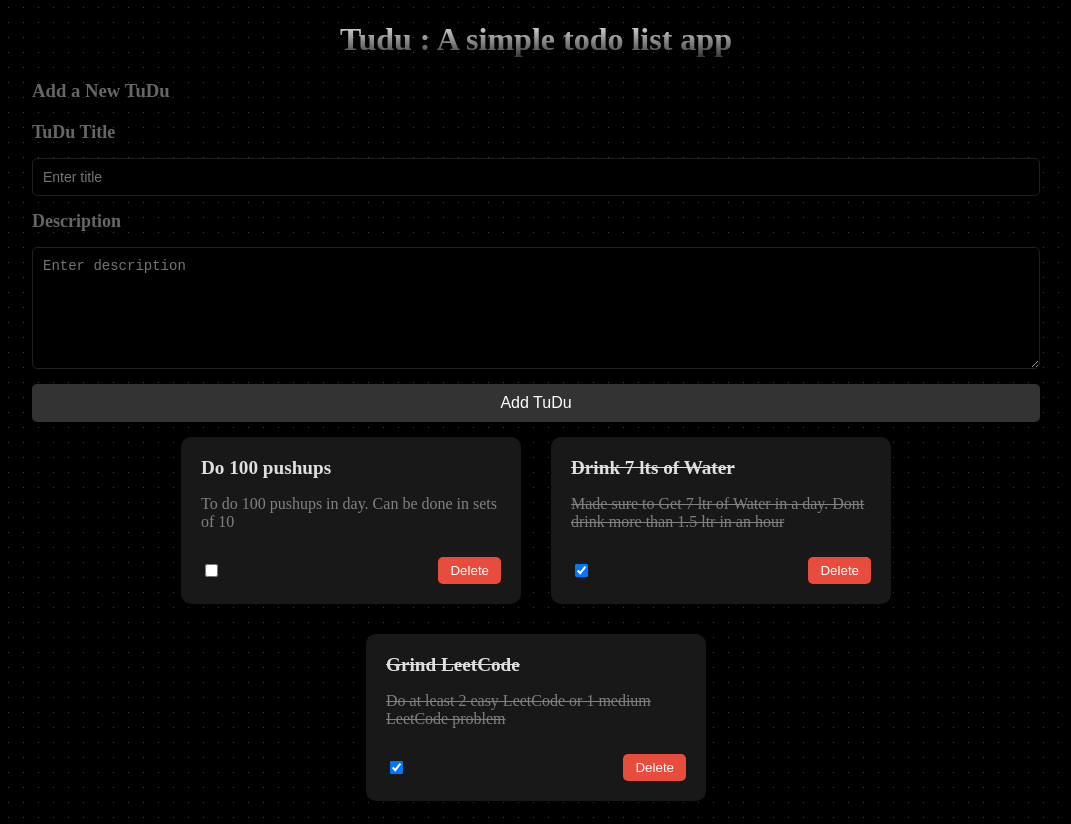
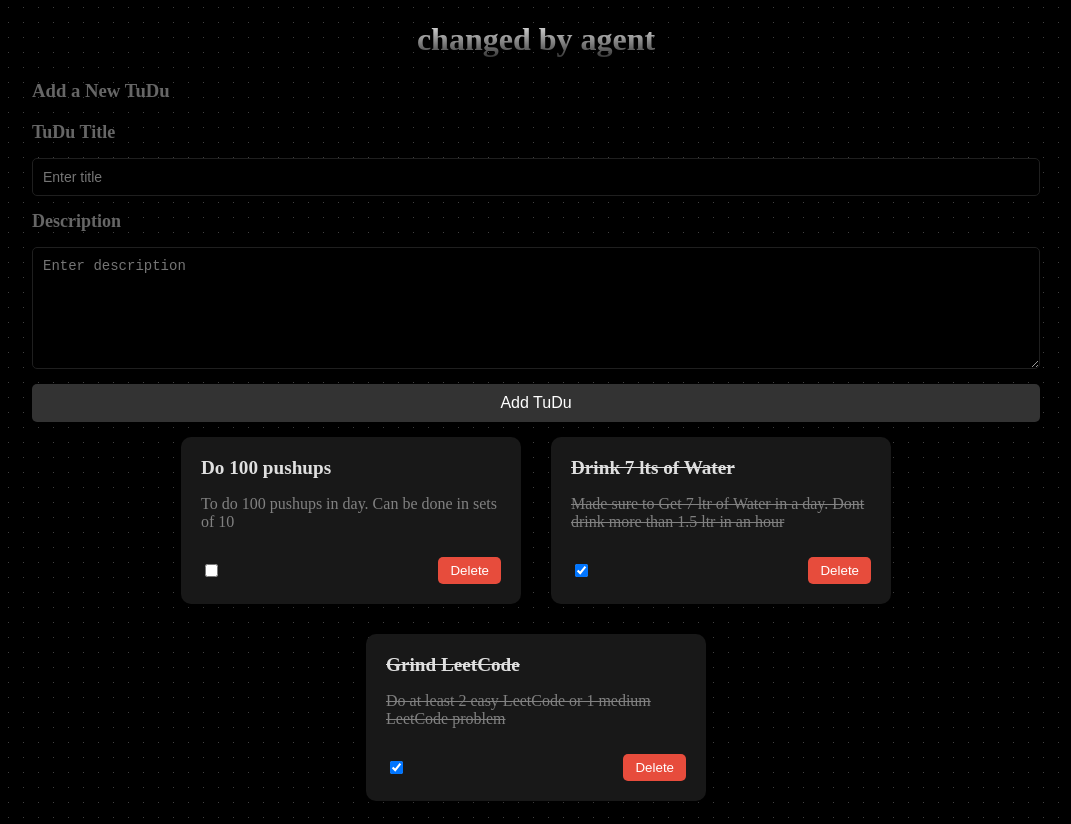
Before and after one commit to toheedakhtar/angular-todoApp, an Angular app in the folder todoApp/: page / in a window 1280 px wide. Shown: the whole page, without its empty margins (104-1175 px from the left). Built offline with nearby package versions, Linux system fonts and the light colour scheme.

Commit message:
Updated heading on homepage to say 'changed by agent'

```diff
--- a/todoApp/src/app/app.component.html
+++ b/todoApp/src/app/app.component.html
@@ -1,13 +1,11 @@
 <div class="app-main">
-
   <div>
-    <h1 (click)="titleRedirect()">Tudu : A simple todo list app</h1>
+    <h1 (click)="titleRedirect()">changed by agent</h1>
   </div>
-
 
   <router-outlet></router-outlet>
 
   <!-- <footer>
-    <p>Incomplete tudus leads to unfulfilled dreams.</p>
+    <p>Incomplete todos leads to unfulfilled dreams.</p>
   </footer> -->
 </div>
```
